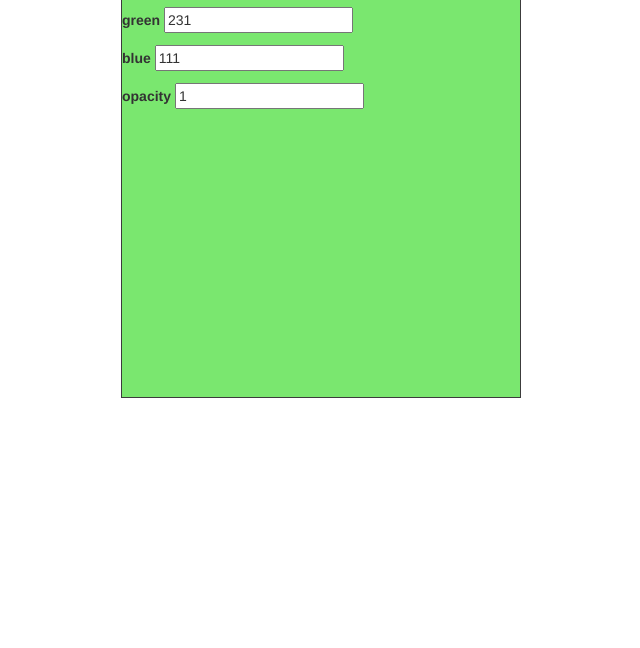
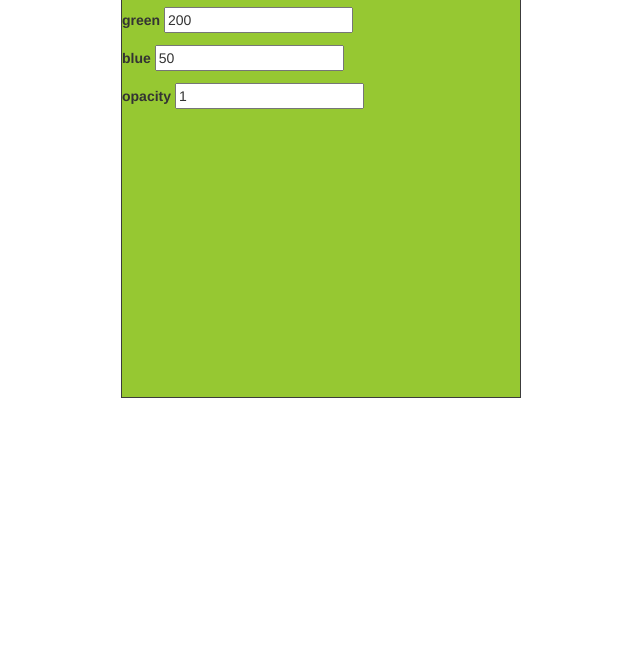
Before and after one commit to AttilaGal/ng-examle, a website: page component-callback/index.html in a window 1280 px wide. Shown: the part 152-800 px from the top of the page, without its empty margins (319-959 px from the left). Drawn offline with nearby package versions, Linux system fonts and the light colour scheme.

Commit message:
added promise example branch

```diff
--- a/component-callback/color-panel/color-panel.component.js
+++ b/component-callback/color-panel/color-panel.component.js
@@ -8,10 +8,20 @@
             controller: ColorPanel
         });
 
-    function ColorPanel(){
+				ColorPanel.$inject = ['colorService'];
+    function ColorPanel(colorService){
         var vm = this;
+      		vm.backgroundColor = [0,0,0,1];
 
-        vm.backgroundColor = [122, 231, 111, 1];
+        colorService
+										.getColor()
+										.then(
+												function success(data){
+														vm.backgroundColor = data;
+												},function errorr(err) {
+
+												}
+										);
 
         vm.getBackgroundStyle = function () {
             var style = 'rgba(';
--- /dev/null
+++ b/component-callback/color-panel/color-panel.service.js
@@ -0,0 +1,36 @@
+(function(){
+  angular
+				.module('color-panel')
+				.factory('colorService', ColorService);
+
+		ColorService.$inject = ['$q'];
+		function ColorService($q){
+				var service = {
+						getColor: getColor
+				};
+
+
+				//implementations
+
+				function getColor() {
+						// return new Promise((resolve, reject ) => {
+						//
+						// 		});
+						return $q(function(resolve, reject){
+								var success = true;
+								//logic
+								setTimeout(function () {
+										if(success){
+												resolve([150, 200, 50, 1]);
+										}else{
+												reject();
+										}
+								}, 5000);
+						});
+
+
+				}
+
+				return service;
+		}
+})();
--- a/component-callback/color-panel/color-panel.template.html
+++ b/component-callback/color-panel/color-panel.template.html
@@ -4,4 +4,8 @@
             colors="$ctrl.backgroundColor"
             callBack="$ctrl.colorChangedCallback(colorArray)">
     </color-selector>
+
+  <div>
+    <h1>{{$ctrl.hello}}</h1>
+  </div>
 </div>
--- a/component-callback/index.html
+++ b/component-callback/index.html
@@ -12,6 +12,7 @@
     <script src="color-panel/color-panel.module.js"></script>
     <script src="color-panel/color-panel.component.js"></script>
     <script src="color-panel/color-selector/color-selector.component.js"></script>
+    <script src="color-panel/color-panel.service.js"></script>
 </head>
 <body ng-app="ComponentCallback">
 
```
